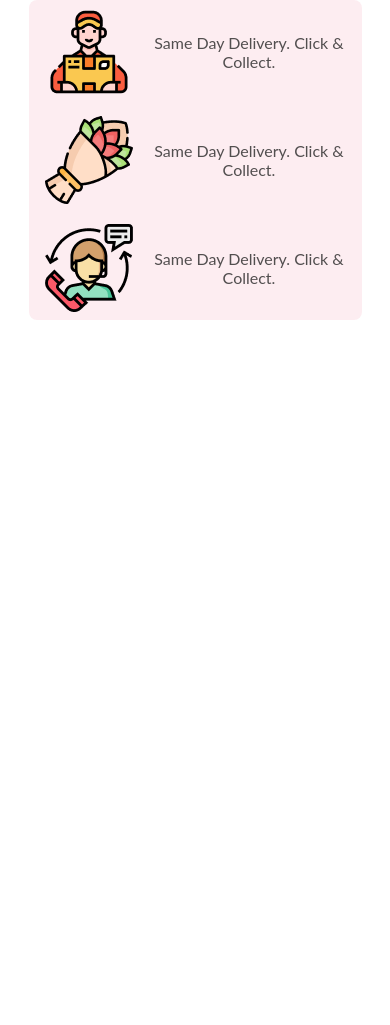
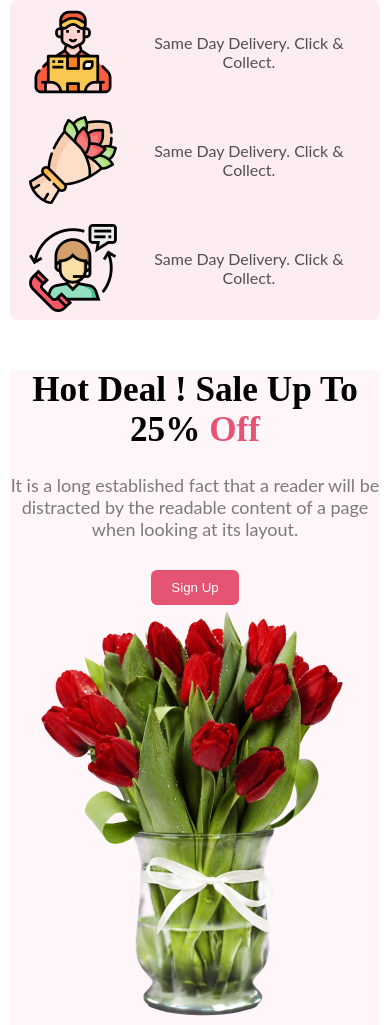
Before and after one commit to ahnafislam484/flower-project, a plain HTML site: page index.html in a window 390 px wide. Shown: the part 2938-3963 px from the top of the page. Before the commit the page ends 3258 px from the top, so only its background shows below. Drawn offline with Linux system fonts and the light colour scheme.

Commit message:
make four number page responsive

```diff
--- a/index.html
+++ b/index.html
@@ -76,6 +76,20 @@
           </div>
         </div>
       </section>
+
+      <!-- four page -->
+      <section class="four-container">
+        <div class="four-content">
+          <div class="four-title">
+            <h4>Hot Deal ! Sale Up To 25% <span style="color: rgb(229, 84, 115);">Off</span></h4>
+            <p>It is a long established fact that a reader will be distracted by the readable content of a page when looking at its layout.</p>
+            <button class="btn">Sign Up</button>
+          </div>
+          <div class="four-img">
+            <img src="Flower Asset/pngwing 8.png" alt="">
+          </div>
+        </div>
+      </section>
     </main>
     <footer></footer>
   </body>
--- a/style/design.css
+++ b/style/design.css
@@ -128,6 +128,7 @@
   justify-content: center;
   background-color: rgba(229, 84, 115, 0.1);
   border-radius: 8px;
+  margin-bottom: 50px;
 }
 .third-content {
   /* border:2px solid black ; */
@@ -153,13 +154,63 @@
   font-weight: 400;
 }
 
+/* four page start */
+.four-container {
+  /* border: 2px solid red; */
+  max-width: 100%;
+  /* height: 50vh; */
+  background-color: rgba(229, 84, 115, 0.05);
+}
+.four-content {
+  /* border: 2px solid rgb(69, 237, 23); */
+
+  max-width: 90%;
+  margin: 0 auto;
+  display: flex;
+  align-items: center;
+  justify-content: space-between;
+  /* gap: 100px; */
+}
+.four-title {
+  width: 50%;
+  /* border: 2px dotted; */
+  display: flex;
+  flex-direction: column;
+  align-items: center;
+  justify-content: center;
+  text-align: center;
+  margin-left: 100px;
+  margin-right: 100px;
+
+}
+.four-title h4 {
+  font-size: 2.2rem;
+  font-weight: 800;
+}
+.four-title p {
+  color: rgba(39, 39, 39, 0.6);
+  font-family: Lato;
+  font-size: 18px;
+  font-weight: 400;
+  margin: 24px 0 30px 0;
+}
+.four-img {
+  /* border: 2px dotted; */
+  width: 50%;
+  display: flex;
+  align-items: center;
+  justify-content: center;
+}
+
+/* for mobile */
 @media screen and (max-width: 576px) {
   body {
     margin: 0 10px;
   }
   .hero-content,
   .seccond-img,
-  .third-content {
+  .third-content,
+  .four-content {
     flex-direction: column;
   }
   .third-content {
@@ -171,8 +222,15 @@
   }
 
   .hero-description,
-  .second-title {
+  .second-title,
+  .four-title,
+  .third-container,
+  .four-img {
     width: 100%;
+  }
+  .third-container,
+  .four-content {
+    max-width: 100%;
   }
   .hero-img {
     width: 100%;
```
